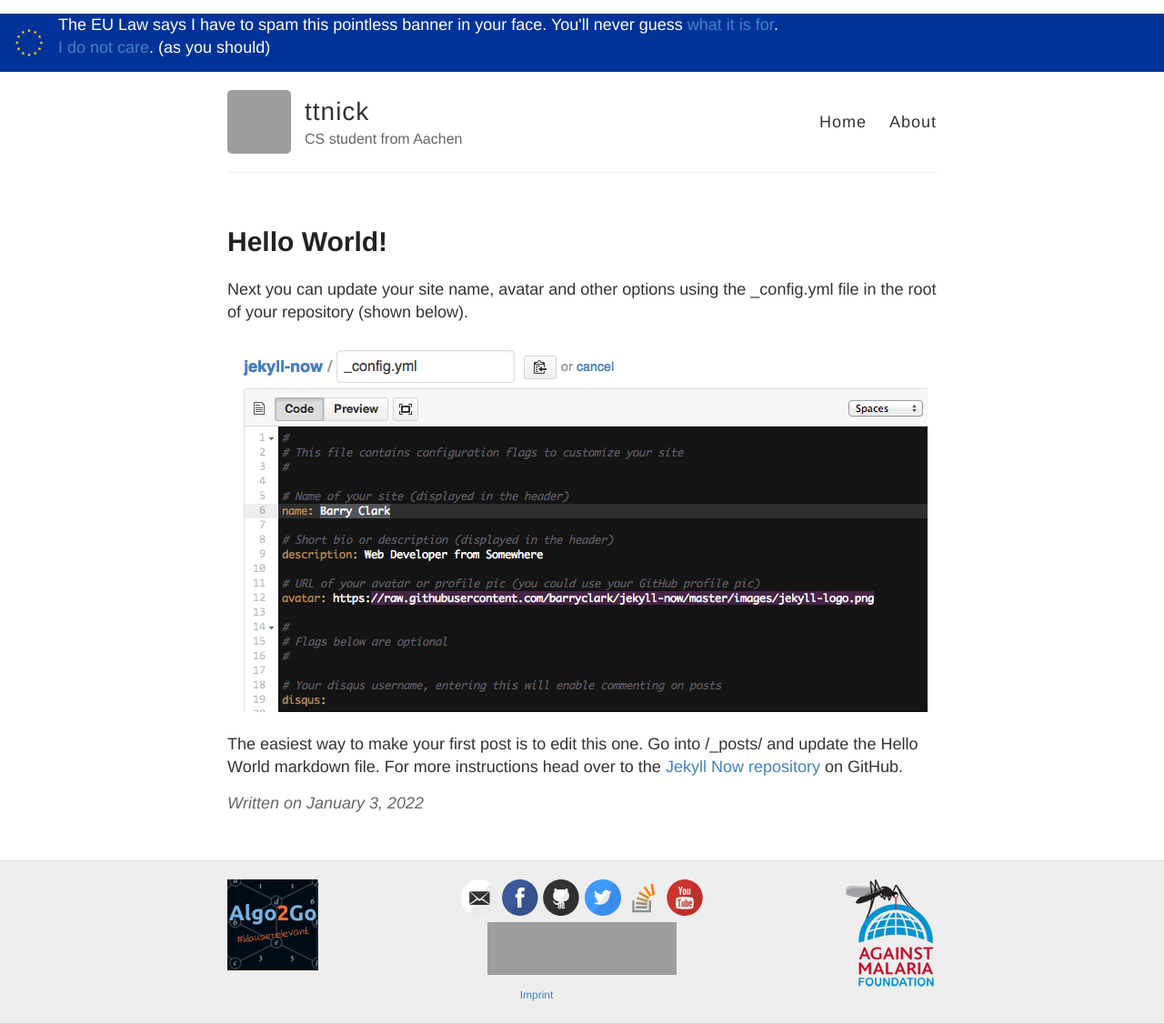
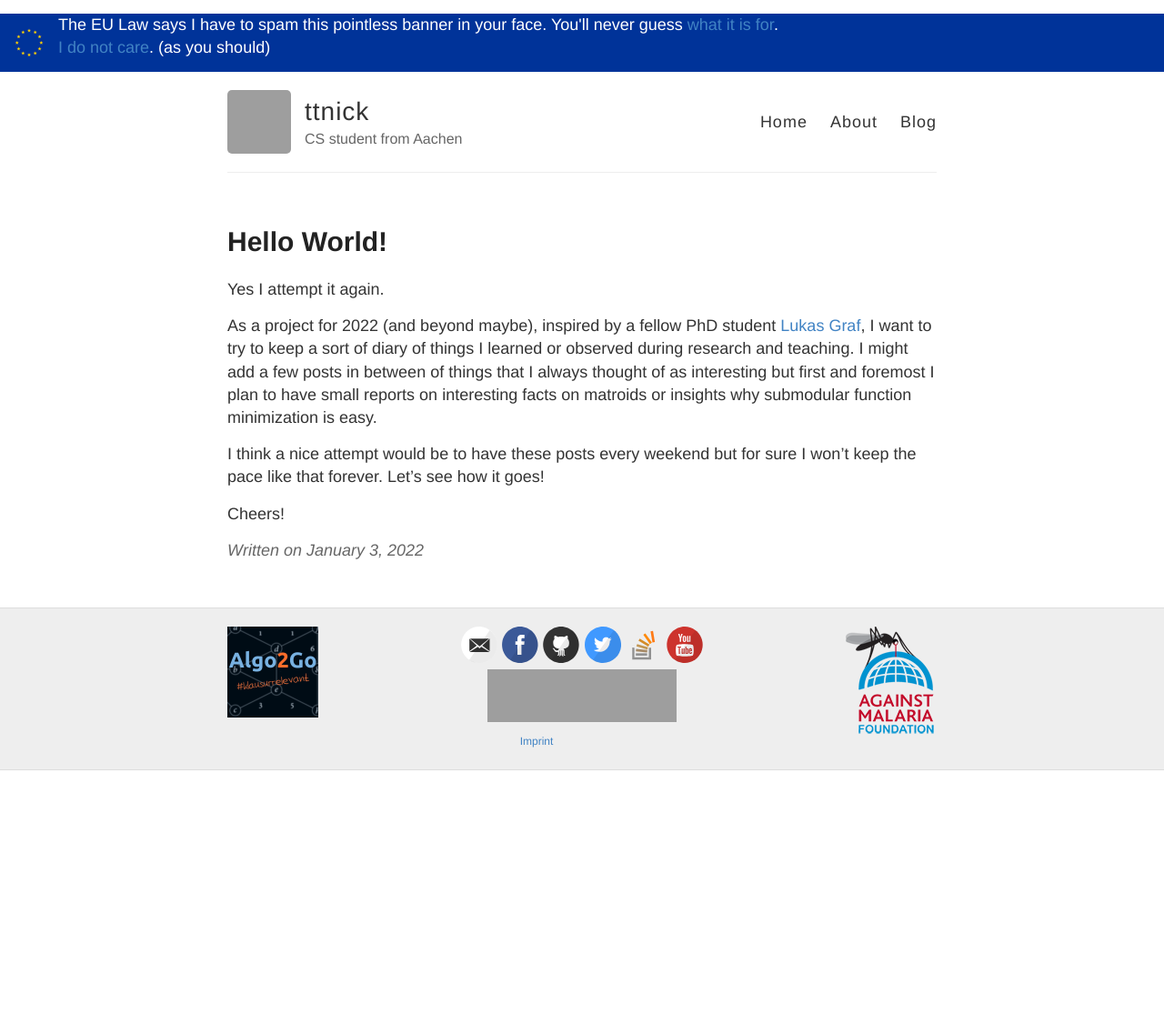
Before and after one commit to ttnick/ttnick.github.io, a Jekyll site: the page built from _posts/2022-01-03-hello-world.md, in a window 1280 px wide. Shown: the whole page at 91% size. Built offline with Jekyll 4.4.1, drawn with Linux system fonts in a browser that asks for light colours; after the commit the page ends 900 px from its top, so only the background shows below that; grey boxes are pictures that could not be loaded.

Commit message:
works locally now

```diff
--- a/_layouts/default.html
+++ b/_layouts/default.html
@@ -35,6 +35,7 @@
 				<nav>
 					<a href="{{ site.baseurl }}/">Home</a>
 					<a href="{{ site.baseurl }}/about">About</a>
+					<a href="{{ site.baseurl }}/blog">Blog</a>
 					<!--					<a href="{{ site.baseurl }}/influences">Influences</a>-->
 				</nav>
 			</header>
--- a/_posts/2022-01-03-hello-world.md
+++ b/_posts/2022-01-03-hello-world.md
@@ -5,8 +5,12 @@ date: 2022-01-03 16:46:00 -0000
 categories: general
 ---
 
-Next you can update your site name, avatar and other options using the _config.yml file in the root of your repository (shown below).
+Yes I attempt it again.
 
-![_config.yml]({{ site.baseurl }}/images/config.png)
+As a project for 2022 (and beyond maybe), inspired by a fellow PhD student [Lukas Graf](https://twitter.com/LukasMathGraf/status/1477989617710342144?s=20), I want to try to keep a sort of diary of things I learned or observed during research and teaching. I might add a few posts in between of things that I always thought of as interesting but first and foremost I plan to have small reports on interesting facts on matroids or insights why
+submodular function minimization is easy.
 
-The easiest way to make your first post is to edit this one. Go into /_posts/ and update the Hello World markdown file. For more instructions head over to the [Jekyll Now repository](https://github.com/barryclark/jekyll-now) on GitHub.
+I think a nice attempt would be to have these posts every weekend but for
+sure I won't keep the pace like that forever. Let's see how it goes!
+
+Cheers!
```
Also changed, not shown: blog/index.md (renamed from blog.md, +1 -5 lines).
